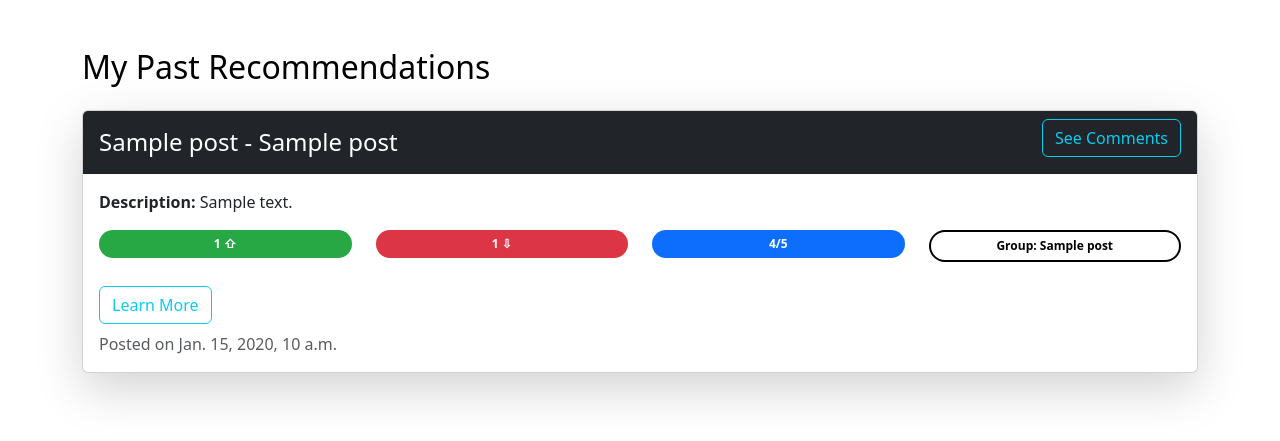
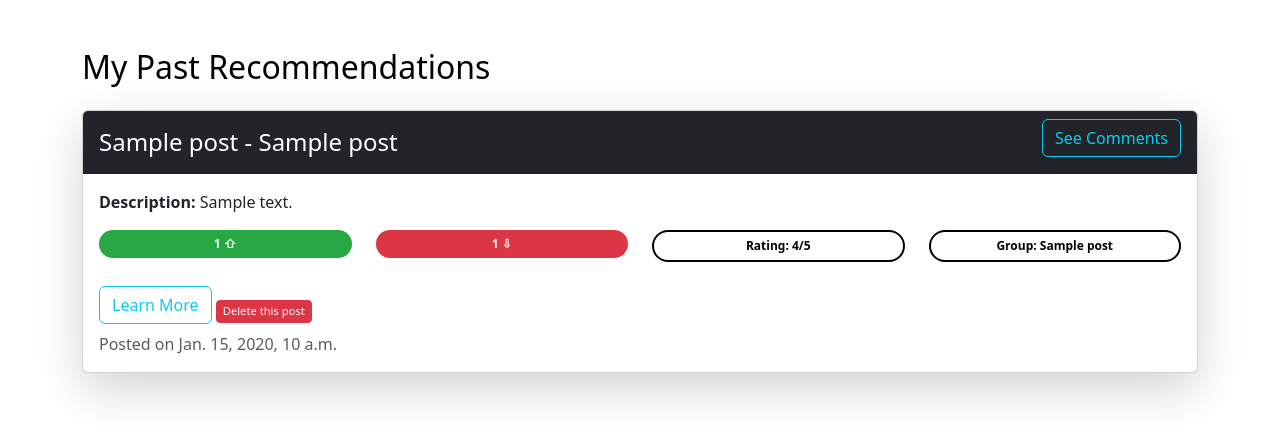
Before and after one commit to anjalipag/group14-database-project, a Django app: template group14site/myReccs/templates/user_recommendations.html in a window 1280 px wide. Shown: the part 56-497 px from the top of the page. Run offline with Django 5.2, Linux system fonts and the light colour scheme; the template is opened without the code that fills it: most values are stand-ins (such as "Sample title", 1, 10 or a date in 2020); some libraries are stand-ins or nearby versions; some web fonts are replaced.

Commit message:
delete posts that you made

```diff
--- a/group14site/myReccs/templates/user_recommendations.html
+++ b/group14site/myReccs/templates/user_recommendations.html
@@ -61,8 +61,8 @@
               </span>
             </div>
             <div class="col-md-3 mb-2">
-              <span class="poppins-bold badge rounded-pill bg-primary text-white p-2 w-100">
-                {{ post.overall_rating }}/5
+              <span class="poppins-bold badge rounded-pill white-btn p-2 w-100">
+                Rating: {{ post.overall_rating }}/5
               </span>
             </div>
             <div class="col-md-3 mb-2">
@@ -81,7 +81,15 @@
             </button>
           {% endif %}
 
-
+          <form action="{% url 'delete_my_post' post.post_id %}" method="post" style="display:inline; padding-right: 25px; padding-top: 25px;" >
+              {% csrf_token %}
+              <button type="submit"
+                class="btn btn-danger btn-sm"
+                style="font-size: 0.7rem; padding: 2px 6px; margin-top: 5px;"
+                onclick="return confirm('Are you sure you want to delete this post?');">
+                Delete this post
+              </button>
+            </form>
 
           <p class="text-muted poppins-regular mb-0">Posted on {{ post.time_stamp }}</p>
         </div>
--- a/group14site/myReccs/urls.py
+++ b/group14site/myReccs/urls.py
@@ -4,4 +4,5 @@ from . import views
 urlpatterns = [
     path('', views.user_recommendations, name='user_recommendations'),
     path('comments/<int:recommendation_post_id>/', views.comment_detail, name='user_reccs_comments'),
+    path('delete_my_post/<int:recommendation_post_id>/', views.delete_my_post, name='delete_my_post'),
 ]
```
Also changed, not shown: group14site/myReccs/views.py (+7 -1 lines).
